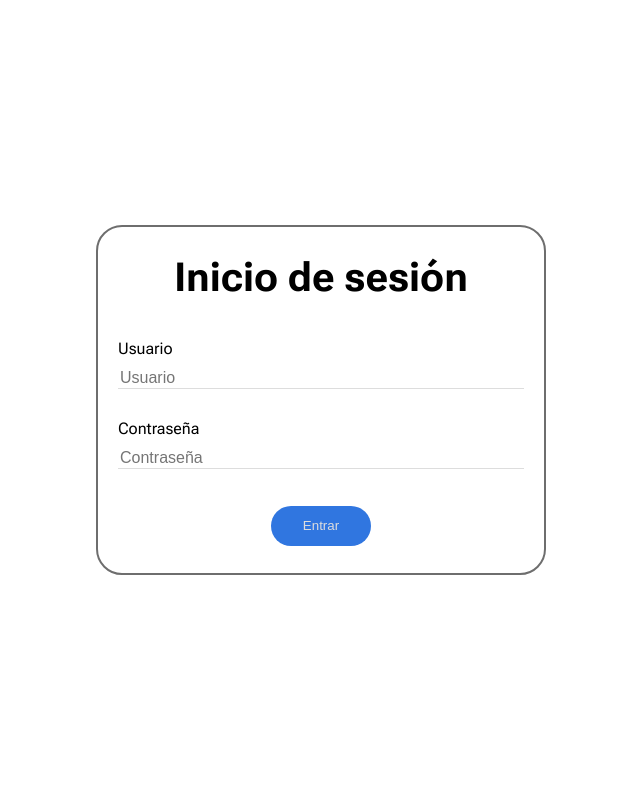
After one commit to WENXEX/codechallenge, a PHP site: page /login.html in a window 1280 px wide. The commit adds this page. Shown: the whole page, without its empty margins (319-959 px from the left). Run offline with PHP 8.4, Linux system fonts and the light colour scheme.

Commit message:
Estilos de la pp

```diff
--- /dev/null
+++ b/login.html
@@ -0,0 +1,25 @@
+<!DOCTYPE html>
+<html lang="en">
+<head>
+    <meta charset="UTF-8">
+    <meta name="viewport" content="width=device-width, initial-scale=1.0">
+    <link rel="stylesheet" href="styles.css">
+    <title>Inicio de sesión</title>
+</head>
+<body class="login">
+    <form action="" class="login-div">
+            <h3>Inicio de sesión</h3>
+            <div>
+            <label for="Usuario">
+                Usuario
+                <input type="text" id="Usuario" class="input-style" placeholder="Usuario">
+            </label>
+            <label for="Contraseña">
+                Contraseña
+                <input type="" id="Contraseña" class="input-style" placeholder="Contraseña">
+            </label>
+        </div>
+        <button class="btn-azul">Entrar</button>
+    </form>
+</body>
+</html>
--- a/styles.css
+++ b/styles.css
@@ -80,6 +80,9 @@ header {
 
 }
 
+
+
+
 .btn1{
     display: flex;
     justify-content: center;
@@ -87,17 +90,17 @@ header {
     align-items: center;
     width: 9rem;
     height: 2.5rem;
-    background: #449EBB;
     border: none;
     cursor: pointer;
 }
 
 .asignadas {
-    width: 5rem;
+    background: #449EBB;
 }
 .noasignadas {
-    width: 5rem;
+    background: #449EBB;
 }
+
 
 /* Tabla Grid*/
 
@@ -136,3 +139,74 @@ header {
     position: absolute;
     bottom: 0;
   }
+
+
+
+
+
+  /*Login*/
+
+  .login{
+    display: grid;
+    height: 100vh;
+    align-items: center;
+    justify-content: center;
+  }
+  .login-div{
+    display: flex;
+    flex-direction: column;
+    justify-content: space-evenly;
+    align-items: center;
+    min-width: 450px;
+    min-height: 350px;
+    border: 2px #6E6E6E solid;
+    border-radius: 26px;
+    padding: 20px;
+    div {
+      width: 100%;
+    }
+    label{
+      display: block;
+      margin: 30px 0;
+    }
+    input {
+      width: 100%;
+    }
+    h3 {
+      font-size: 40px;
+    }
+  }
+
+  .btn-azul{
+    background: #3076e0;
+    color: #DDDDDD;
+    height: 40px;
+    width: 100px;
+    border-radius: 20px;
+    border: none;
+  }
+  .btn-azul:hover {
+    background: #244584;
+    color: white;
+  }
+  .btn-azul:active {
+    background: #5c8be4;
+    color: #244584;
+  }
+  .input-style {
+    margin-top: 10px;
+    border: none;
+    border-bottom: 1px #DDDDDD solid;
+    font-size: 16px;
+    height: 21px;
+}
+.input-style:focus-visible{
+    outline: none;
+    border-bottom: 1px #14213d solid;
+  }
+
+  .content-border-radius {
+    border: 1px #6E6E6E solid;
+    border-radius: 10px 10px 20px 20px;
+    padding: 20px;
+  }
```
Also changed, not shown: index.html (+6 -4 lines), Asignar_incidencia.html (added).
